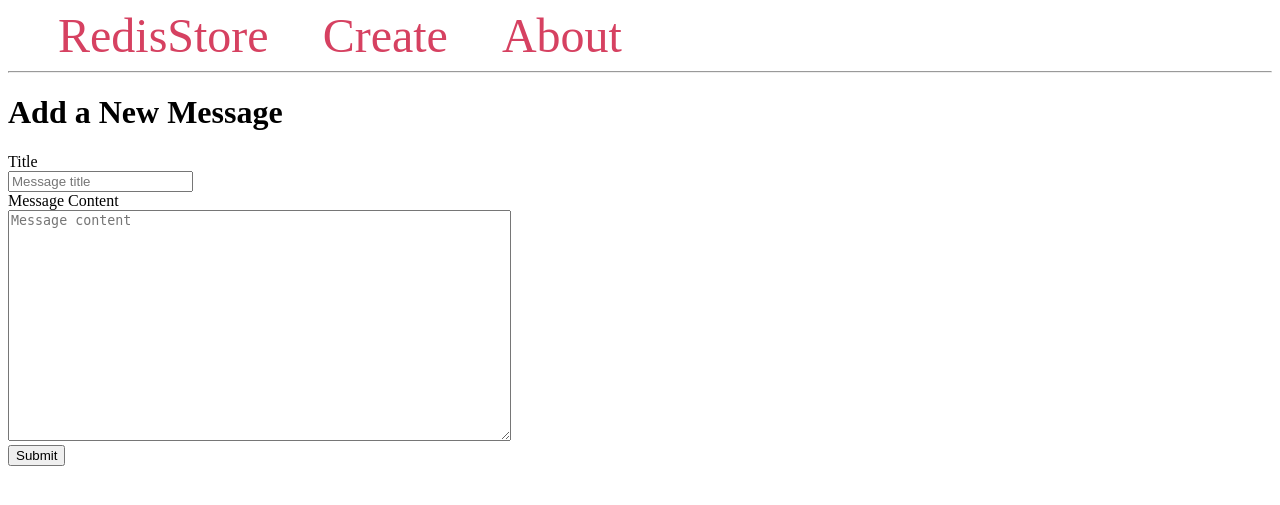
After one commit to lkgjm/python_utilities, a Flask app: page /create/ in a window 1280 px wide. The commit adds this page. Shown: the top 505 px of the page. Run offline with Flask 3, Linux system fonts and the light colour scheme.

Commit message:
Add post method for forms

```diff
--- a/app/app.py
+++ b/app/app.py
@@ -1,23 +1,45 @@
 """ Store Data in redis"""
 import os
 
-from flask import Flask, render_template
+from flask import Flask, render_template, request, url_for, flash, redirect
+
 from redis import Redis
 
 app = Flask(__name__)
+app.config['SECRET_KEY'] = '9f23e25f0b131d6df4004485c84d8db3936e0666bf4fdbde'
+
 bind_port = os.environ['BIND_PORT']
 REDIS_HOST = os.environ['REDIS_HOST']
 REDIS_PORT = os.environ['REDIS_PORT']
 
 redis = Redis(host=REDIS_HOST, port=REDIS_PORT)
+redis.incr('hits')
+total_hits = redis.get('hits').decode('utf-8')
+messages = [{'title': REDIS_HOST + ' on port ' + REDIS_PORT,
+             'content': total_hits}]
 
 
 @app.route('/', methods=["GET"])
-def home_page():
+def index():
     """ Get home page"""
-    redis.incr('hits')
-    total_hits = redis.get('hits').decode('utf-8')
-    return render_template('index.html', redis_db=REDIS_HOST, redis_count=total_hits)
+    return render_template('index.html', messages=messages)
+
+
+@app.route('/create/', methods=('GET', 'POST'))
+def create():
+    if request.method == 'POST':
+        title = request.form['title']
+        content = request.form['content']
+
+        if not title:
+            flash('Title is required!')
+        elif not content:
+            flash('Content is required!')
+        else:
+            messages.append({'title': title, 'content': content})
+            return redirect(url_for('index'))
+
+    return render_template('create.html')
 
 
 if __name__ == '__main__':
--- /dev/null
+++ b/app/templates/base.html
@@ -0,0 +1,41 @@
+<!DOCTYPE html>
+<html lang="en">
+<head>
+    <meta charset="UTF-8">
+    <title>{% block title %} {% endblock %} - RedisStore</title>
+    <style>
+        .message {
+            padding: 10px;
+            margin: 5px;
+            background-color: #f3f3f3
+        }
+        nav a {
+            color: #d64161;
+            font-size: 3em;
+            margin-left: 50px;
+            text-decoration: none;
+        }
+        .alert {
+            padding: 20px;
+            margin: 5px;
+            color: #970020;
+            background-color: #ffd5de;
+        }
+
+    </style>
+</head>
+<body>
+<nav>
+    <a href="{{ url_for('index') }}">RedisStore</a>
+    <a href="{{ url_for('create') }}">Create</a>
+    <a href="#">About</a>
+</nav>
+<hr>
+<div class="content">
+    {% for message in get_flashed_messages() %}
+    <div class="alert">{{ message }}</div>
+    {% endfor %}
+    {% block content %} {% endblock %}
+</div>
+</body>
+</html>
--- /dev/null
+++ b/app/templates/create.html
@@ -0,0 +1,22 @@
+{% extends 'base.html' %}
+{% block content %}
+<h1>{% block title %} Add a New Message {% endblock %}</h1>
+<form method="post">
+  <label for="title">Title</label>
+  <br>
+  <input type="text" name="title"
+         placeholder="Message title"
+         value="{{ request.form['title'] }}"></input>
+  <br>
+
+  <label for="content">Message Content</label>
+  <br>
+  <textarea name="content"
+            placeholder="Message content"
+            rows="15"
+            cols="60"
+  >{{ request.form['content'] }}</textarea>
+  <br>
+  <button type="submit">Submit</button>
+</form>
+{% endblock %}
```
Also changed, not shown: app/templates/index.html (+11 -11 lines).
